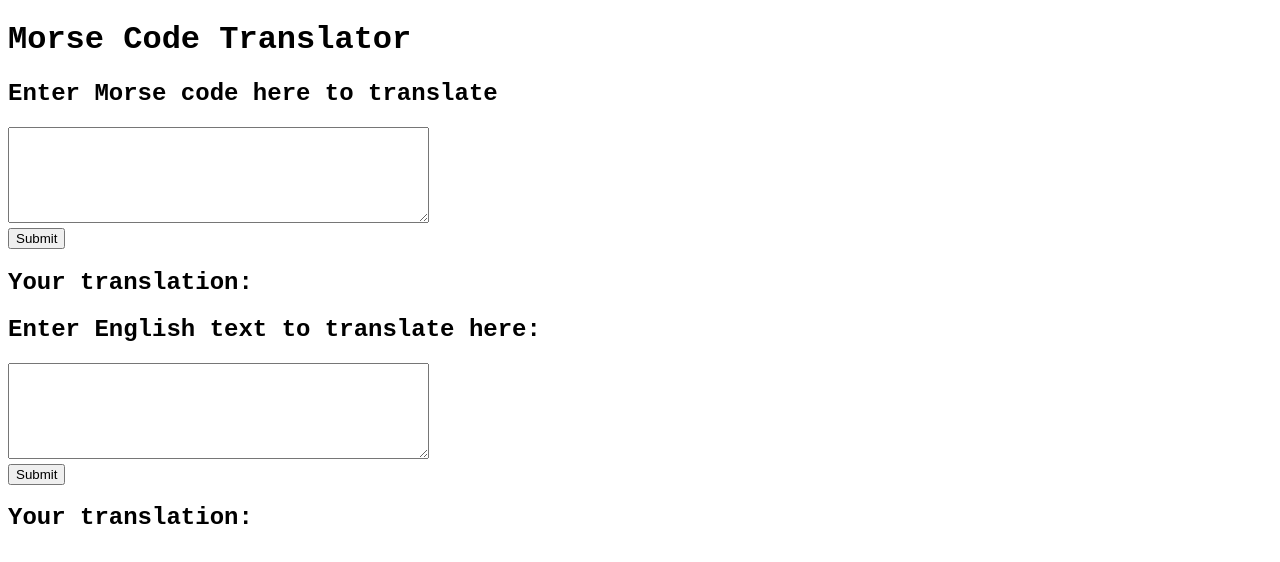
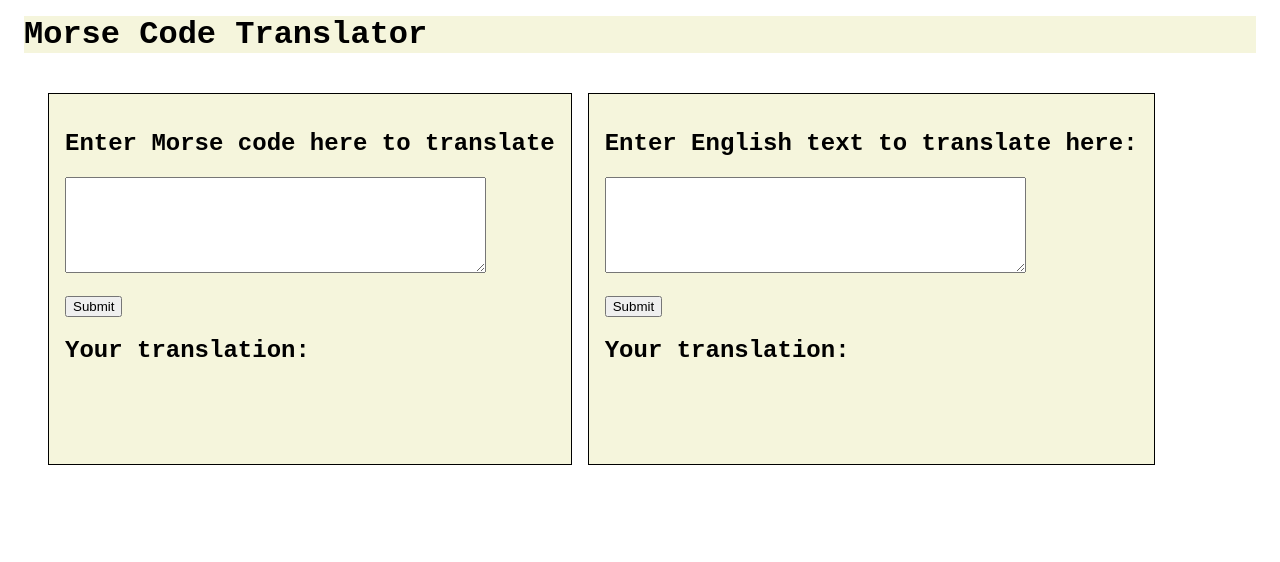
Before and after one commit to MartinO55/MorseTrans, a website with bundled scripts: page index.html in a window 1280 px wide. Built offline with nearby package versions, Linux system fonts and the light colour scheme.

Commit message:
a bunch of styling done

```diff
--- a/styles.scss
+++ b/styles.scss
@@ -1,3 +1,34 @@
 body {
   font-family: "Courier New", Courier, monospace;
 }
+
+h1 {
+  margin: 1rem;
+  background-color: beige;
+}
+
+main {
+  display: flex;
+  align-items: center;
+  justify-content: baseline;
+  margin: 2rem;
+
+  section {
+    border: solid 1px black;
+    margin: 0.5rem;
+    padding: 1rem;
+    padding-bottom: 5rem;
+    background-color: beige;
+
+    &:hover {
+      box-shadow: 0rem, 0rem, 1rem black;
+    }
+
+    textarea {
+      &:hover {
+        box-shadow: 0rem, 0rem, 1rem black;
+        background-color: rgba(248, 248, 248, 0.568);
+      }
+    }
+  }
+}
```
Also changed, not shown: index.html (+2 -0 lines), styles.css, 1 other file.
